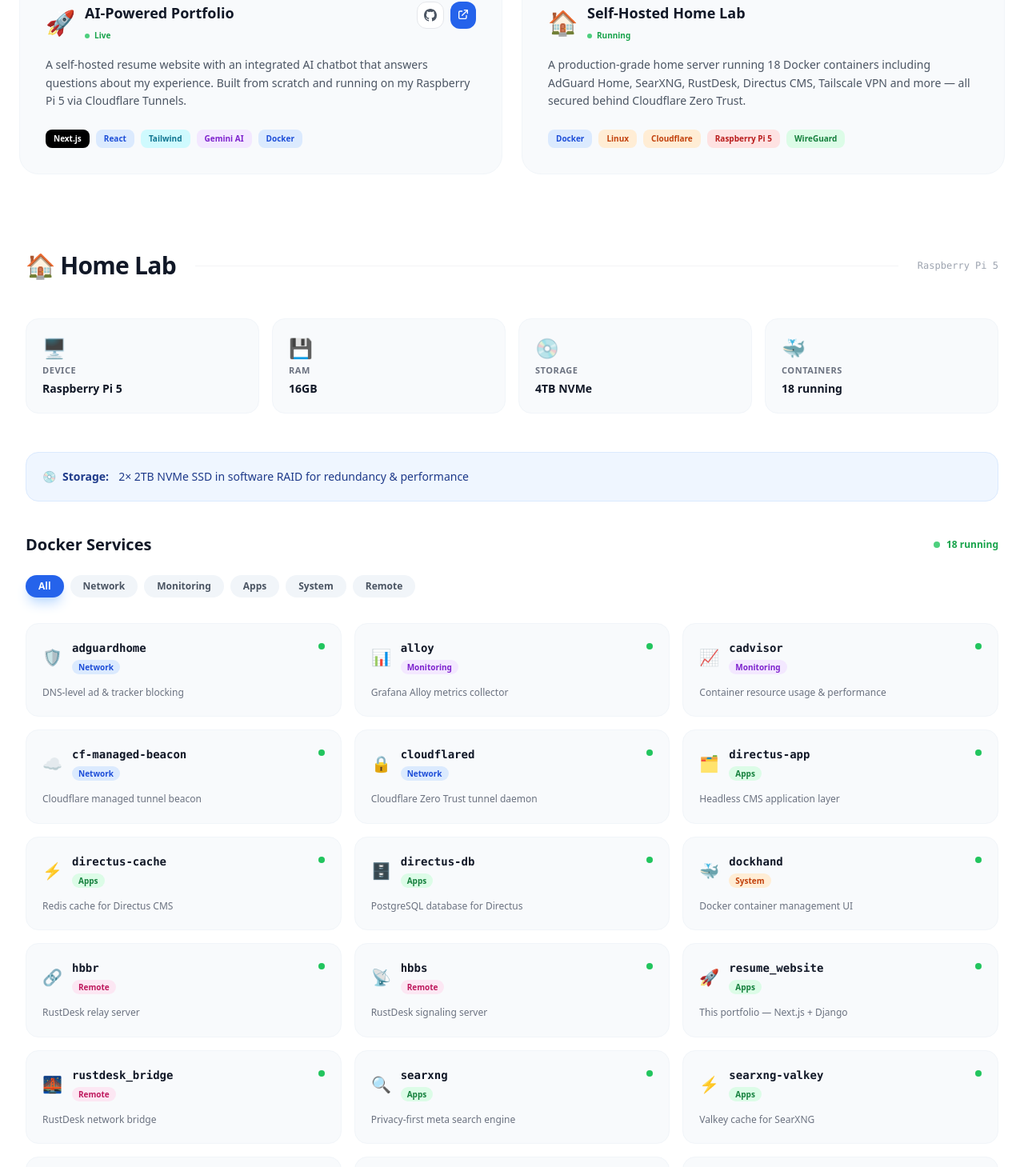
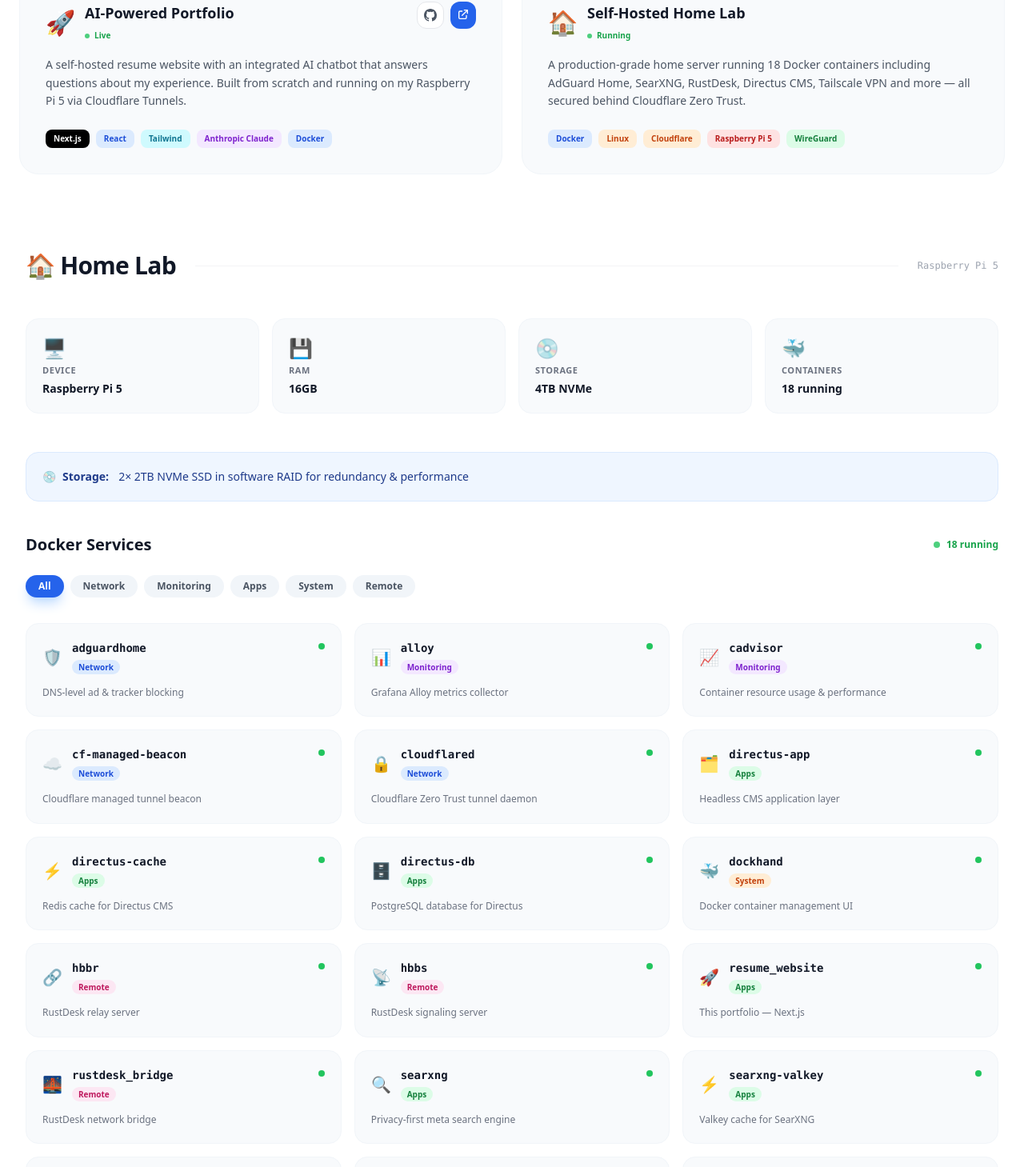
Before and after one commit to adotbyte/new-portfolio, a Next.js app in the folder frontend/: page / in a window 1280 px wide. Shown: the part 2076-3535 px from the top of the page at 80% size. Built offline with nearby package versions, Linux system fonts and the light colour scheme; no server answers.

Commit message:
edit chatbot and home lab and skills tsx file

```diff
--- a/frontend/src/components/Chatbot.tsx
+++ b/frontend/src/components/Chatbot.tsx
@@ -294,7 +294,15 @@
                 </div>
               </div>
             ))}
-            {isTyping && <div style={{ alignSelf: 'flex-start', padding: '10px 14px' }}>Typing...</div>}
+            {isTyping && (
+              <div style={{
+                alignSelf: 'flex-start',
+                padding: '10px 14px',
+                color: theme.text  // ✅ uses the same color as AI messages
+              }}>
+                Typing...
+              </div>
+            )}
             <div ref={scrollRef} />
           </div>
 
--- a/frontend/src/components/HomeLab.tsx
+++ b/frontend/src/components/HomeLab.tsx
@@ -13,7 +13,7 @@
   { name: 'dockhand', desc: 'Docker container management UI', category: 'System', icon: '🐳', status: 'running' },
   { name: 'hbbr', desc: 'RustDesk relay server', category: 'Remote', icon: '🔗', status: 'running' },
   { name: 'hbbs', desc: 'RustDesk signaling server', category: 'Remote', icon: '📡', status: 'running' },
-  { name: 'resume_website', desc: 'This portfolio — Next.js + Django', category: 'Apps', icon: '🚀', status: 'running' },
+  { name: 'resume_website', desc: 'This portfolio — Next.js', category: 'Apps', icon: '🚀', status: 'running' },
   { name: 'rustdesk_bridge', desc: 'RustDesk network bridge', category: 'Remote', icon: '🌉', status: 'running' },
   { name: 'searxng', desc: 'Privacy-first meta search engine', category: 'Apps', icon: '🔍', status: 'running' },
   { name: 'searxng-valkey', desc: 'Valkey cache for SearXNG', category: 'Apps', icon: '⚡', status: 'running' },
--- a/frontend/src/components/Skills.tsx
+++ b/frontend/src/components/Skills.tsx
@@ -27,7 +27,7 @@
   {
     name: 'AI-Powered Portfolio',
     description: 'A self-hosted resume website with an integrated AI chatbot that answers questions about my experience. Built from scratch and running on my Raspberry Pi 5 via Cloudflare Tunnels.',
-    stack: ['Next.js', 'React', 'Tailwind', 'Gemini AI', 'Docker'],
+    stack: ['Next.js', 'React', 'Tailwind', 'Anthropic Claude', 'Docker'],
     link: 'https://morkunas.info',
     github: 'https://github.com/adotbyte',
     icon: '🚀',
@@ -48,7 +48,7 @@
   'Next.js': 'bg-black text-white dark:bg-white dark:text-black',
   'React': 'bg-blue-100 dark:bg-blue-900/40 text-blue-700 dark:text-blue-300',
   'Tailwind': 'bg-cyan-100 dark:bg-cyan-900/40 text-cyan-700 dark:text-cyan-300',
-  'Gemini AI': 'bg-purple-100 dark:bg-purple-900/40 text-purple-700 dark:text-purple-300',
+  'Anthropic Claude': 'bg-purple-100 dark:bg-purple-900/40 text-purple-700 dark:text-purple-300',
   'Docker': 'bg-blue-100 dark:bg-blue-900/40 text-blue-700 dark:text-blue-300',
   'Linux': 'bg-orange-100 dark:bg-orange-900/40 text-orange-700 dark:text-orange-300',
   'Cloudflare': 'bg-orange-100 dark:bg-orange-900/40 text-orange-700 dark:text-orange-300',
```
